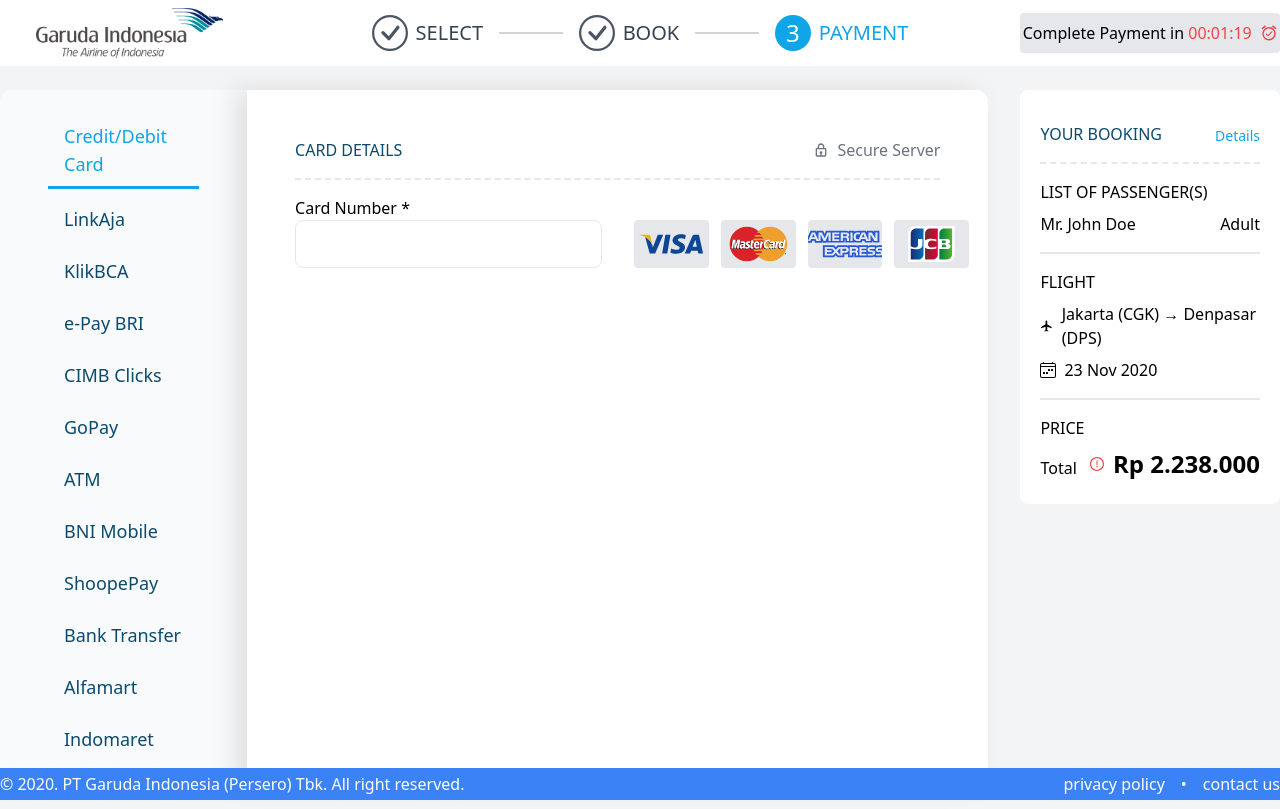
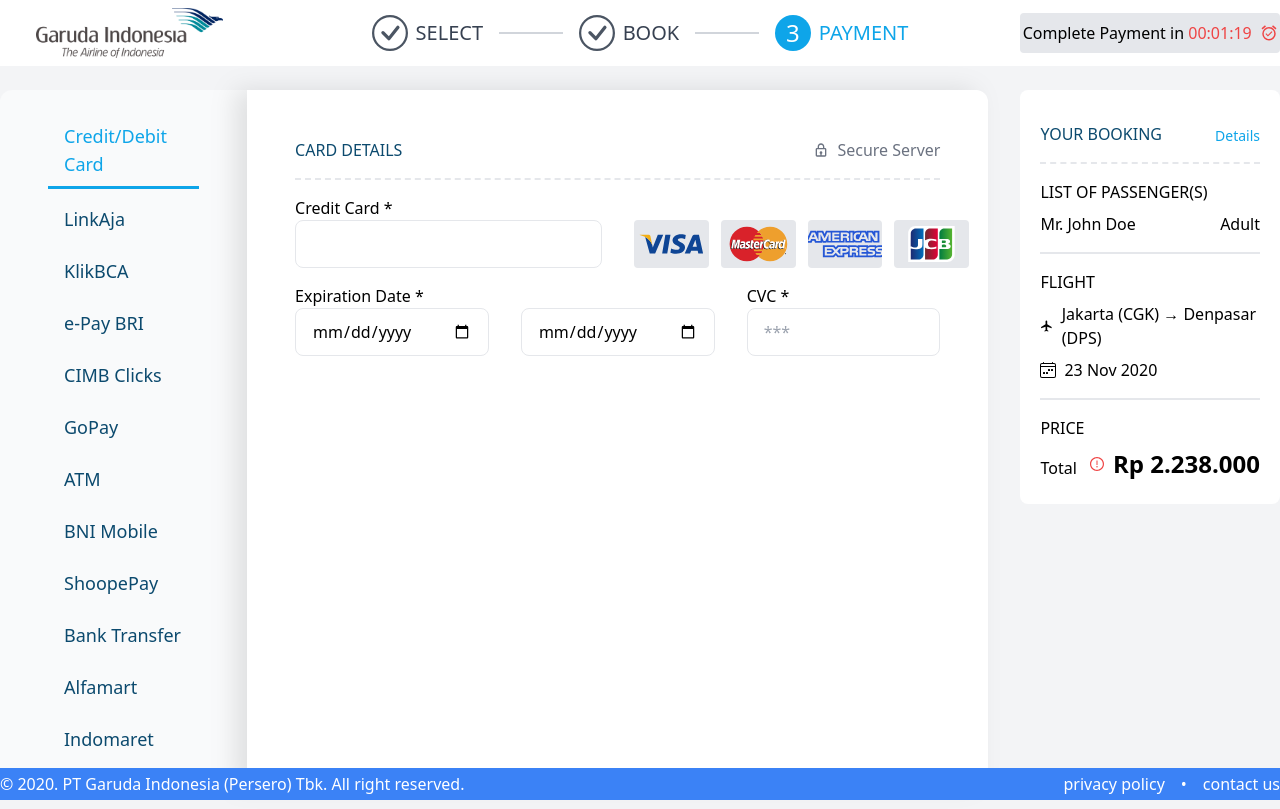
Before and after one commit to riolly/ati-test, a Next.js app: page / in a window 1280 px wide. Built offline with nearby package versions, Linux system fonts and the light colour scheme.

Commit message:
⚛️ feat: custom input, date, cvc

```diff
--- a/app/page.tsx
+++ b/app/page.tsx
@@ -1,3 +1,4 @@
+import React from "react";
 import { BiLock as Lock } from "react-icons/bi";
 
 import CheckoutCard, { Spacer } from "./checkout";
@@ -6,7 +7,6 @@
 import MasterCard from "public/images/mastercard.svg";
 import Amex from "public/images/amex.svg";
 import Jcb from "public/images/jcb.svg";
-import React from "react";
 
 export default function Home() {
 	const payments = [
@@ -53,11 +53,11 @@
 
 							<div className="grid grid-cols-6 gap-x-8 gap-y-4 gutter child:w-full">
 								<div className="col-span-3 flex flex-col">
-									<label htmlFor="card-number">Card Number *</label>
-									<input
-										id="card-number"
+									<Input
+										id="credit-card"
+										label="Credit Card"
 										type="number"
-										className="border rounded-lg h-12 px-4 outline-sky-200"
+										required
 									/>
 								</div>
 
@@ -81,9 +81,33 @@
 									</div>
 								</div>
 
-								<div className="col-span-2"></div>
-								<div className="col-span-2"></div>
-								<div className="col-span-2"></div>
+								<div className="col-span-2">
+									<Input
+										id="expired-month"
+										label="Expiration Date"
+										type="date"
+										placeholder="Month"
+										required
+									/>
+								</div>
+								<div className="col-span-2">
+									<Input
+										id="expired-year"
+										type="date"
+										placeholder="Year"
+										required
+									/>
+								</div>
+								<div className="col-span-2">
+									<Input
+										id="cvc"
+										label="CVC"
+										type="number"
+										placeholder="***"
+										required
+										maxLength={3}
+									/>
+								</div>
 							</div>
 						</div>
 					</div>
@@ -124,3 +148,26 @@
 		</button>
 	);
 }
+
+interface InputProps extends React.InputHTMLAttributes<HTMLInputElement> {
+	label?: string;
+}
+
+function Input({ id, label, required, className, ...props }: InputProps) {
+	return (
+		<>
+			<label htmlFor={id} className={!label ? "invisible" : ""}>
+				{label ?? id}
+				{required ? " *" : ""}
+			</label>
+			<input
+				id={id}
+				required={required}
+				className={`border rounded-lg h-12 px-4 outline-sky-200 w-full ${
+					className ?? ""
+				}`}
+				{...props}
+			/>
+		</>
+	);
+}
```
